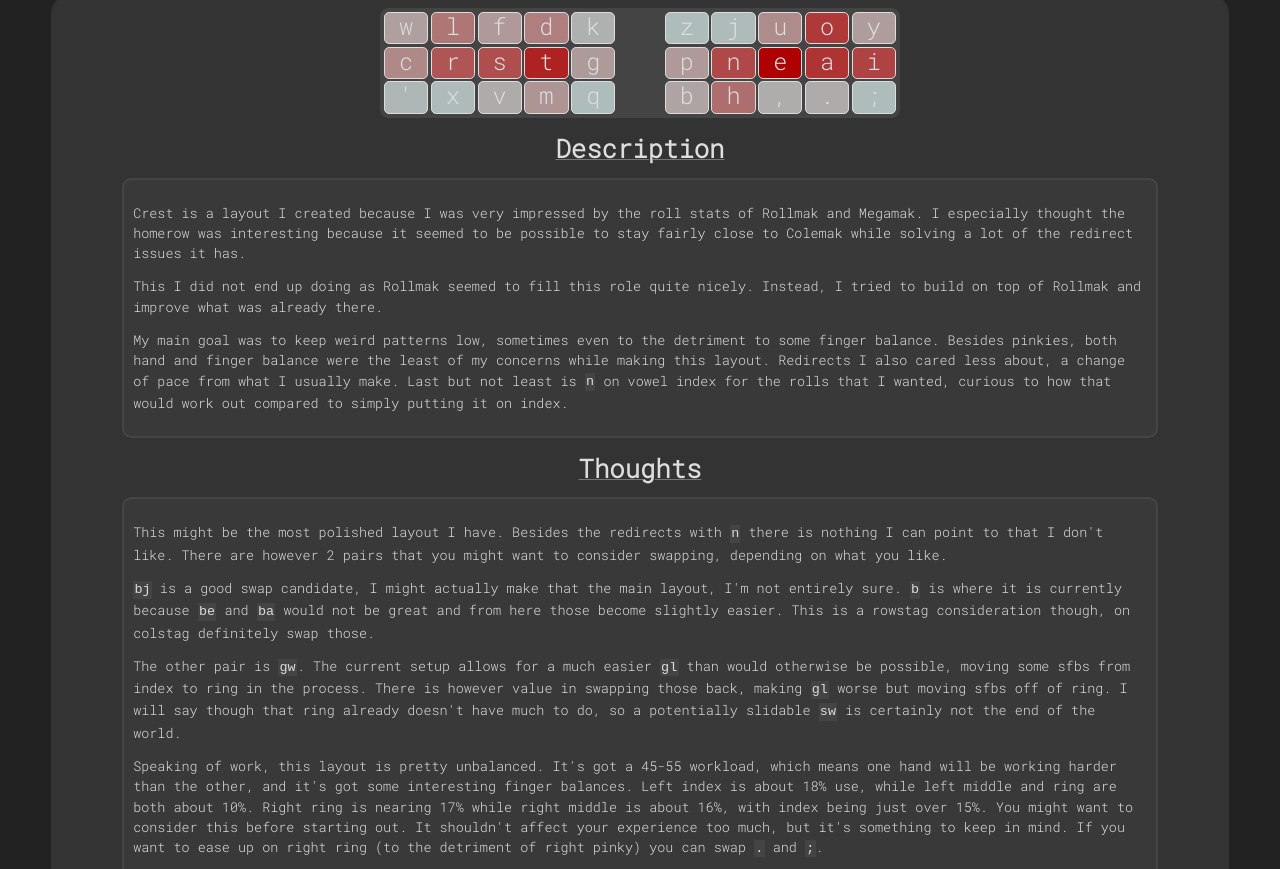
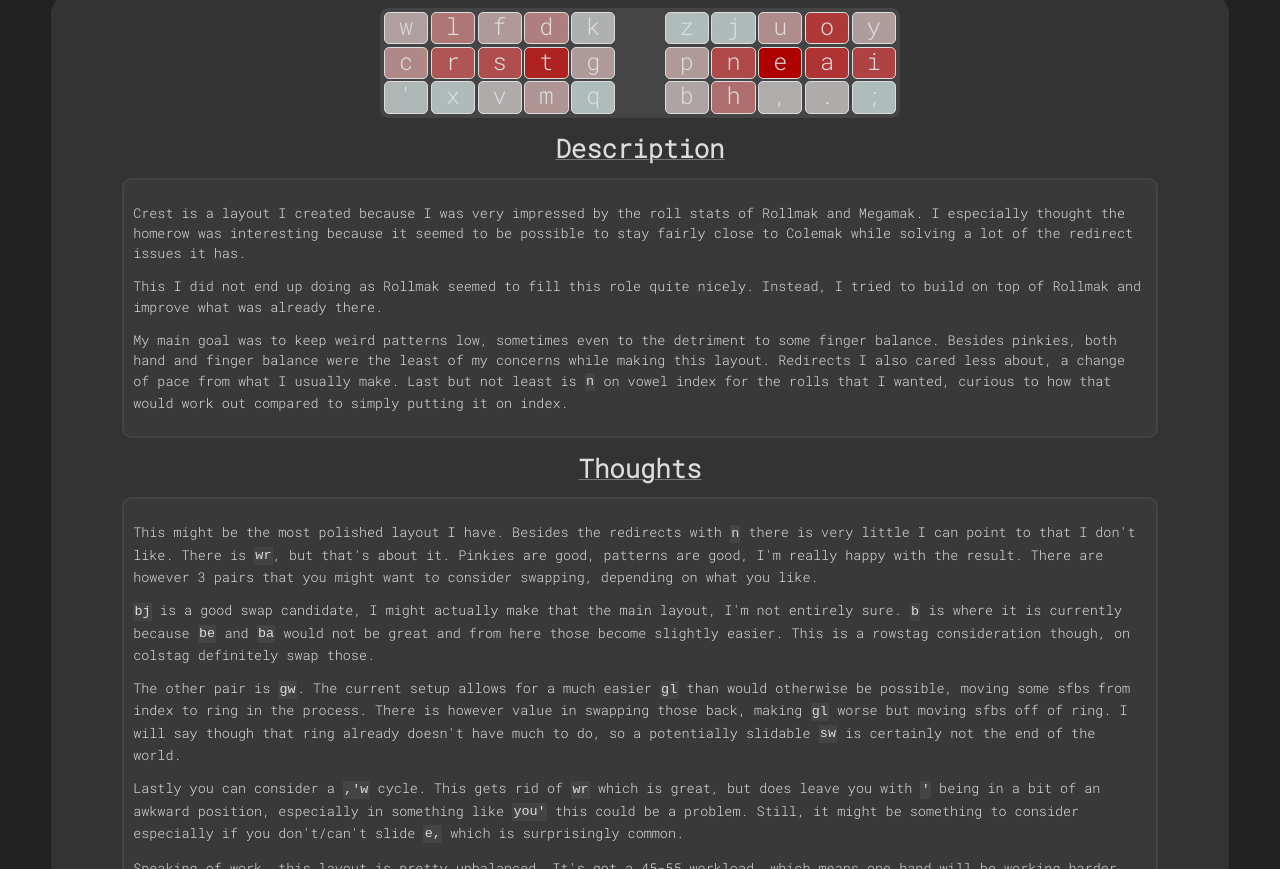
Before and after one commit to o-x-e-y/layouts, a plain HTML site: page crest/index.html in a window 1280 px wide. Shown: the part 76-945 px from the top of the page. Drawn offline with Linux system fonts and the light colour scheme.

Commit message:
Fixed crest page

```diff
--- a/crest/index.html
+++ b/crest/index.html
@@ -85,8 +85,9 @@
 		<h2>Thoughts</h2>
 		<section>
 			<p>
-				This might be the most polished layout I have. Besides the redirects with <code>n</code> there is nothing I can point to
-				that I don't like. There are however 2 pairs that you might want to consider swapping, depending on what you like.
+				This might be the most polished layout I have. Besides the redirects with <code>n</code> there is very little I can point to
+				that I don't like. There is <code>wr</code>, but that's about it. Pinkies are good, patterns are good, I'm really happy with
+				the result. There are however 3 pairs that you might want to consider swapping, depending on what you like.
 			</p>
 			<p>
 				<code>bj</code> is a good swap candidate, I might actually make that the main layout, I'm not entirely sure. <code>b</code> is where it
@@ -98,6 +99,11 @@
 				some sfbs from index to ring in the process. There is however value in swapping those back, making <code>gl</code> worse but
 				moving sfbs off of ring. I will say though that ring already doesn't have much to do, so a potentially slidable
 				<code>sw</code> is certainly not the end of the world.
+			</p>
+			<p>
+				Lastly you can consider a <code>,'w</code> cycle. This gets rid of <code>wr</code> which is great, but does leave you with <code>'</code> being in
+				a bit of an awkward position, especially in something like <code>you'</code> this could be a problem. Still, it might be
+				something to consider especially if you don't/can't slide <code>e,</code> which is surprisingly common.
 			</p>
 			<p>
 				Speaking of work, this layout is pretty unbalanced. It's got a 45-55 workload, which means one hand will be
```
